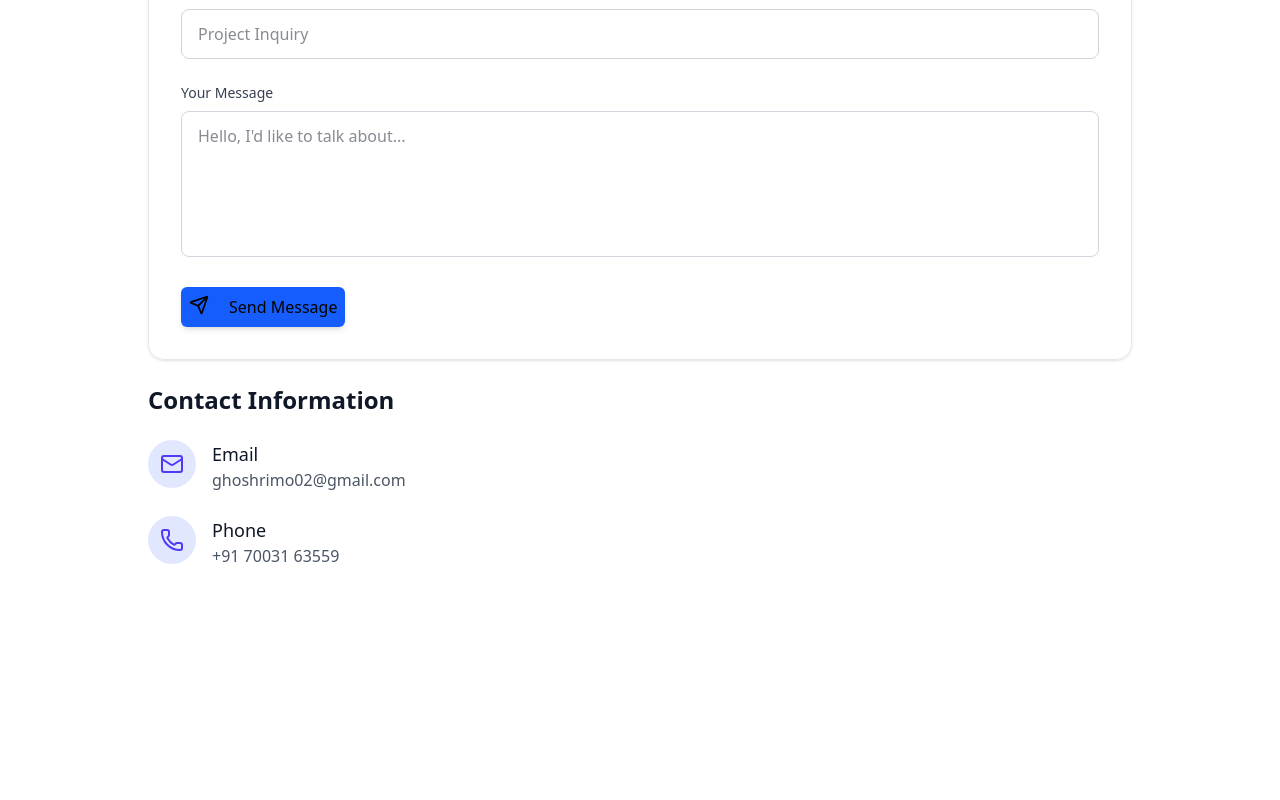
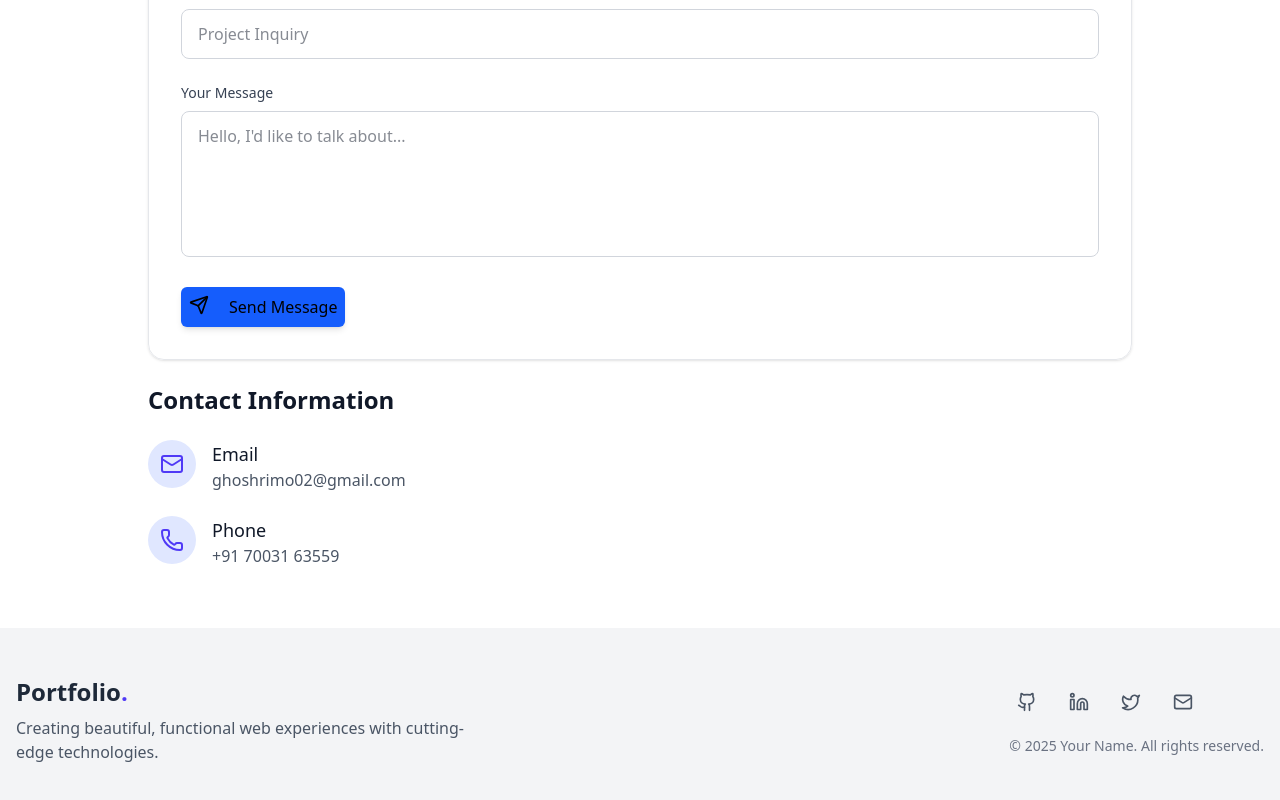
Before and after one commit to rimo02/My-Portfolio, a React (Vite) app in the folder client/: page /contact in a window 1280 px wide. Shown: the part 372-1172 px from the top of the page. Before the commit the page ends 1000 px from the top, so only its background shows below. Built offline with nearby package versions, Linux system fonts and the light colour scheme.

Commit message:
fixed footer

```diff
--- a/client/src/components/layout/Footer.tsx
+++ b/client/src/components/layout/Footer.tsx
@@ -1,4 +1,63 @@
+import React from 'react';
+import { socialLinks } from '../../data/social';
+import { Github as GitHub, Linkedin, Twitter, Instagram, Mail } from 'lucide-react';
+
 const Footer: React.FC = () => {
+  const currentYear = new Date().getFullYear();
 
-}
+  const getIconComponent = (iconName: string) => {
+    switch (iconName) {
+      case 'github':
+        return <GitHub size={20} />;
+      case 'linkedin':
+        return <Linkedin size={20} />;
+      case 'twitter':
+        return <Twitter size={20} />;
+      case 'instagram':
+        return <Instagram size={20} />;
+      case 'mail':
+        return <Mail size={20} />;
+      default:
+        return null;
+    }
+  };
+
+  return (
+    <div className="bg-gray-100 dark:bg-gray-900 py-12">
+      <div className="container mx-auto px-4">
+        <div className="flex flex-col md:flex-row md:items-center justify-between">
+          <div className="mb-6 md:mb-0">
+            <h2 className="text-2xl font-bold text-gray-800 dark:text-white">
+              Portfolio<span className="text-indigo-600">.</span>
+            </h2>
+            <p className="mt-2 text-gray-600 dark:text-gray-400 max-w-md">
+              Creating beautiful, functional web experiences with cutting-edge technologies.
+            </p>
+          </div>
+
+          <div className="flex flex-col space-y-4">
+            <div className="flex space-x-4">
+              {socialLinks.map((link) => (
+                <a
+                  key={link.platform}
+                  href={link.url}
+                  target="_blank"
+                  rel="noopener noreferrer"
+                  className="p-2 text-gray-600 hover:text-indigo-600 dark:text-gray-400 dark:hover:text-indigo-400 transition-colors"
+                  aria-label={link.platform}
+                >
+                  {getIconComponent(link.icon)}
+                </a>
+              ))}
+            </div>
+            <p className="text-sm text-gray-500 dark:text-gray-500">
+              © {currentYear} Your Name. All rights reserved.
+            </p>
+          </div>
+        </div>
+      </div>
+    </div>
+  );
+};
+
 export default Footer;
--- /dev/null
+++ b/client/src/data/social.ts
@@ -0,0 +1,24 @@
+import { SocialLink } from "../types";
+
+export const socialLinks: SocialLink[] = [
+  {
+    platform: "GitHub",
+    url: "https://github.com/rimo02",
+    icon: "github",
+  },
+  {
+    platform: "LinkedIn",
+    url: "https://linkedin.com/in/username",
+    icon: "linkedin",
+  },
+  {
+    platform: "Twitter",
+    url: "https://twitter.com/rimoghosh21",
+    icon: "twitter",
+  },
+  {
+    platform: "Email",
+    url: "ghoshrim02@gmail.com",
+    icon: "mail",
+  },
+];
```
